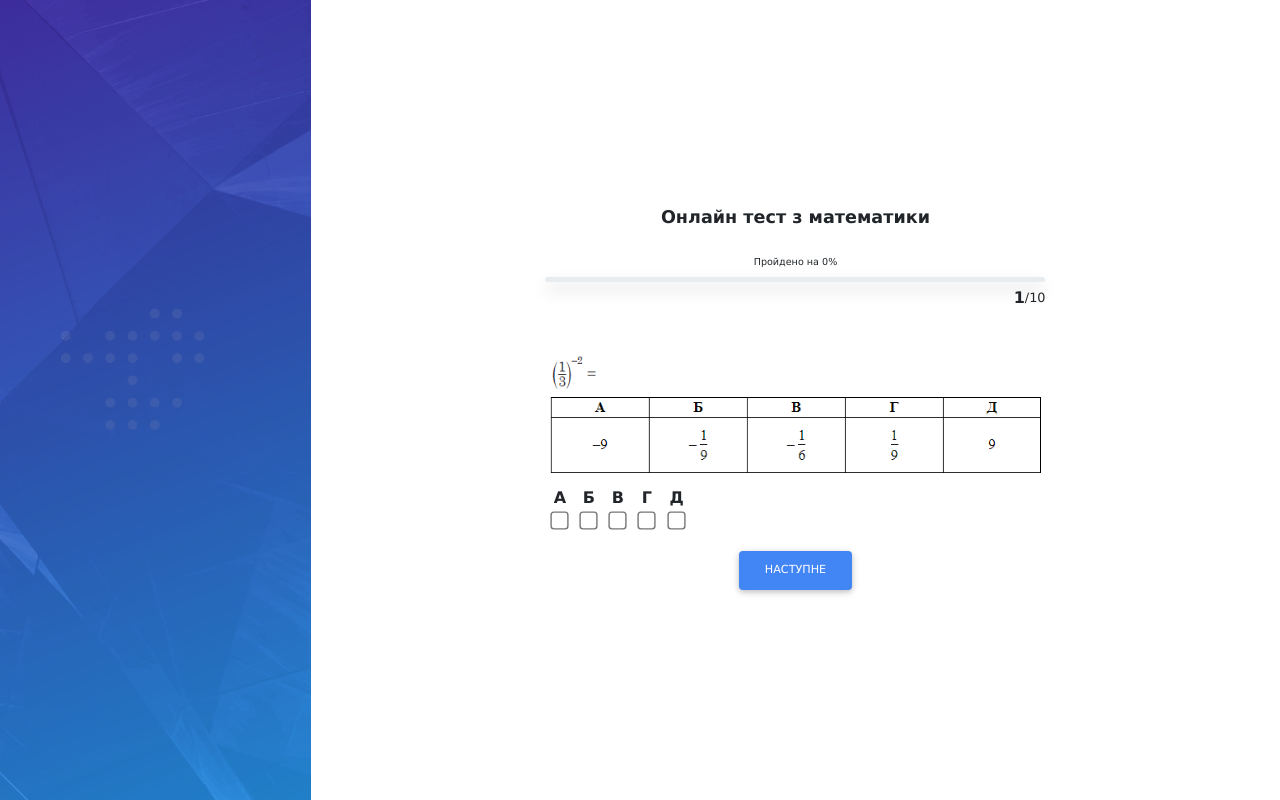
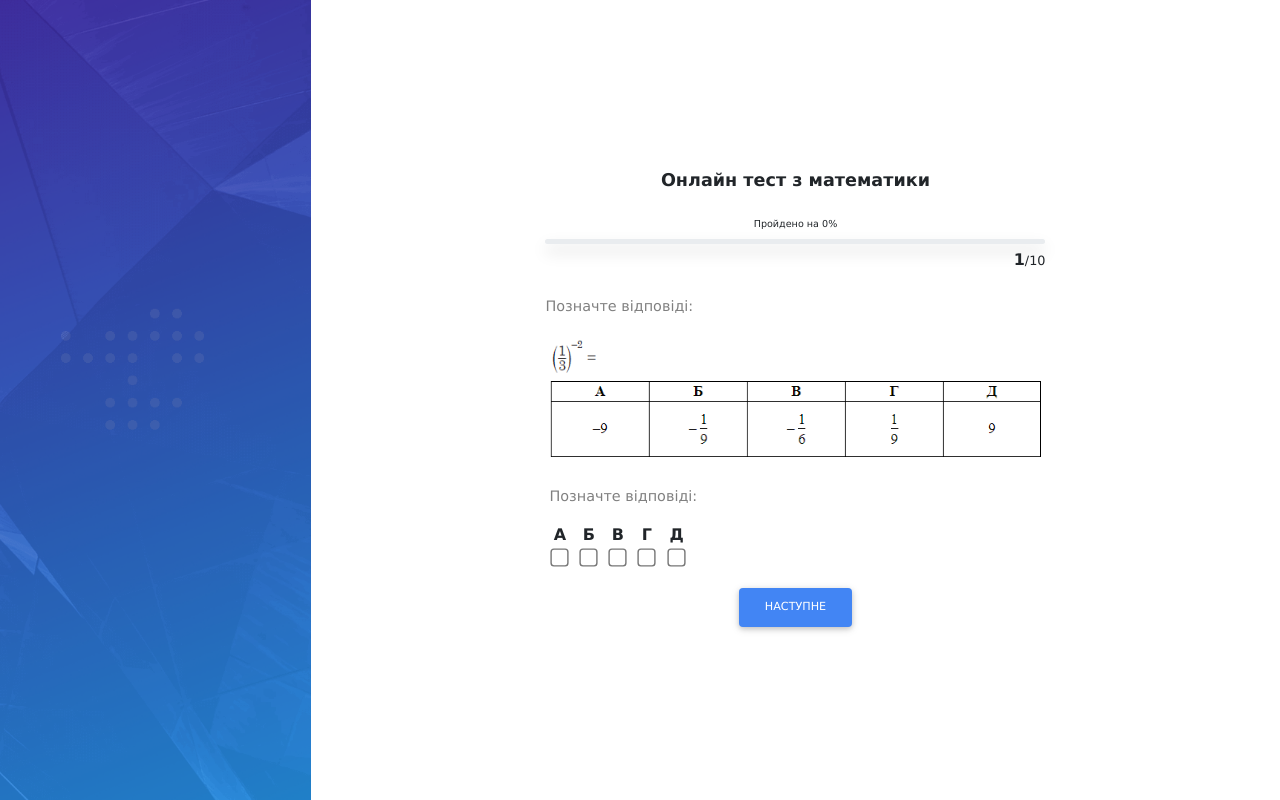
Before and after one commit to maxsherepot/react-quiz, a React (Create React App) app: page / in a window 1280 px wide. Both pictures are taken after typing "Sample", "Sample123" into the empty fields and a click on the button "ПОЧАТИ". Built offline with nearby package versions, Linux system fonts and the light colour scheme.

Commit message:
qustions texts done

```diff
--- a/src/components/AnswerSection.js
+++ b/src/components/AnswerSection.js
@@ -33,6 +33,7 @@ const AnswerSection = (props) => {
         setAnswer2(null);
         setAnswer3(null);
     }
+
 
 
     return (
--- a/src/components/App.js
+++ b/src/components/App.js
@@ -88,7 +88,7 @@ const App = () => {
 			<div className='container'>
 				<div className='app d-flex justify-content-center flex-column '>
 
-					{registrationForm ?
+					{/* */} {registrationForm ?
 						<RegistrationForm
 							setRegistrationForm={setRegistrationForm} />
 						:
--- a/src/components/QuestionSection.js
+++ b/src/components/QuestionSection.js
@@ -12,6 +12,8 @@ const QuestionSection = (props) => {
                 <img key={index} className="mt-3" src={image} alt="question" />
             )}
 
+                <div className="question-text mt-4 mb-2 ml-1">{questions[currentQuestion].questionText}</div>
+
         </div>
     );
 };
--- a/src/components/Results.js
+++ b/src/components/Results.js
@@ -10,13 +10,17 @@ const Results = ({ score }) => {
             <form className="d-flex flex-column align-items-center" action="#!">
                 <div className="online-test bold">Результат онлайн тесту з математики</div>
                 <div className="overallRating rounded question-count py-2 px-3 mt-3"
-                ><span className="infoIcon">&#9432;</span>Ваш тестовий бал: <span className="bold">{percentage}</span>%</div>
+                ><span className="infoIcon">&#9432;</span> Ваш тестовий бал: <span className="bold">{percentage}</span>%</div>
 
+                <div className="overallRating rounded question-count py-2 px-3 mt-3 d-flex flex-column">
+                    <div> <span className="infoIcon">&#9432;</span>
+                        Загальний рейтинг:
+                    <span className="bold">{percentage}</span>%
+                    </div>
+                    <a href="#" className="detailsText mt-2">Детальніше</a>
 
+                </div>
 
-                <button
-                    className="btn btn-md btn-primary rounded"
-                    type="submit">Пройти тест знову</button>
             </form>
         </div>
     );
--- a/src/json/json.js
+++ b/src/json/json.js
@@ -14,6 +14,7 @@ const questionsJSON = [
     {
         questionImage: [image1],
         answerType: 'select',
+        questionText: "Позначте відповіді:",
         answerOptions: [
             { answerText: 'A', isCorrect: true },
             { answerText: 'Б', isCorrect: false },
@@ -26,6 +27,7 @@ const questionsJSON = [
     {
         questionImage: [image2],
         answerType: 'numbersInput',
+        questionText: "Позначте відповіді:",
         answerOptions: [
             { answerText: '1', id: 1 },
             { answerText: '2', id: 2 },
@@ -36,6 +38,7 @@ const questionsJSON = [
     {
         questionImage: [image3],
         answerType: 'doubleSelect',
+        questionText: "Позначте відповіді:",
         correctArr: [1, 4],
         answerOptions: [
             { answerText: '1', id: 1 },
@@ -48,6 +51,7 @@ const questionsJSON = [
     {
         questionImage: [image4],
         answerType: 'select',
+        questionText: "Позначте відповіді:",
         answerOptions: [
             { answerText: 'A', isCorrect: true },
             { answerText: 'Б', isCorrect: false },
@@ -60,12 +64,14 @@ const questionsJSON = [
     {
         questionImage: [image5],
         answerType: 'input',
+        questionText: "Впишіть відповідь:",
         correctAnswer: 17.5,
     },
 
     {
         questionImage: [image6],
         answerType: 'select',
+        questionText: "Позначте відповіді:",
         answerOptions: [
             { answerText: 'A', isCorrect: true },
             { answerText: 'Б', isCorrect: false },
@@ -78,6 +84,7 @@ const questionsJSON = [
     {
         questionImage: [image7],
         answerType: 'select',
+        questionText: "Позначте відповіді:",
         answerOptions: [
             { answerText: 'A', isCorrect: true },
             { answerText: 'Б', isCorrect: false },
@@ -90,6 +97,7 @@ const questionsJSON = [
     {
         questionImage: [image8],
         answerType: 'multiSelect',
+        questionText: "Впишіть відповіді:",
         correctArr: [1, 7, 13],
         answerOptions: [
             [
@@ -119,6 +127,7 @@ const questionsJSON = [
     {
         questionImage: [image9],
         answerType: 'multiSelect',
+        questionText: "Впишіть відповіді:",
         correctArr: [1, 7, 13],
         answerOptions: [
             [
@@ -148,6 +157,7 @@ const questionsJSON = [
     {
         questionImage: [image10],
         answerType: 'multiSelect',
+        questionText: "Впишіть відповіді:",
         correctArr: [1, 7, 13],
         answerOptions: [
             [
--- a/src/styles/style.css
+++ b/src/styles/style.css
@@ -74,3 +74,14 @@ input[type=checkbox] {
   color: gray;
   margin-right: 10px;
 }
+
+.detailsText {
+  font-size: .8rem;
+  color: gray;
+  border-bottom: 1px dotted gray
+}
+
+.question-text {
+  font-size: .9rem;
+  color: gray;
+}
```
